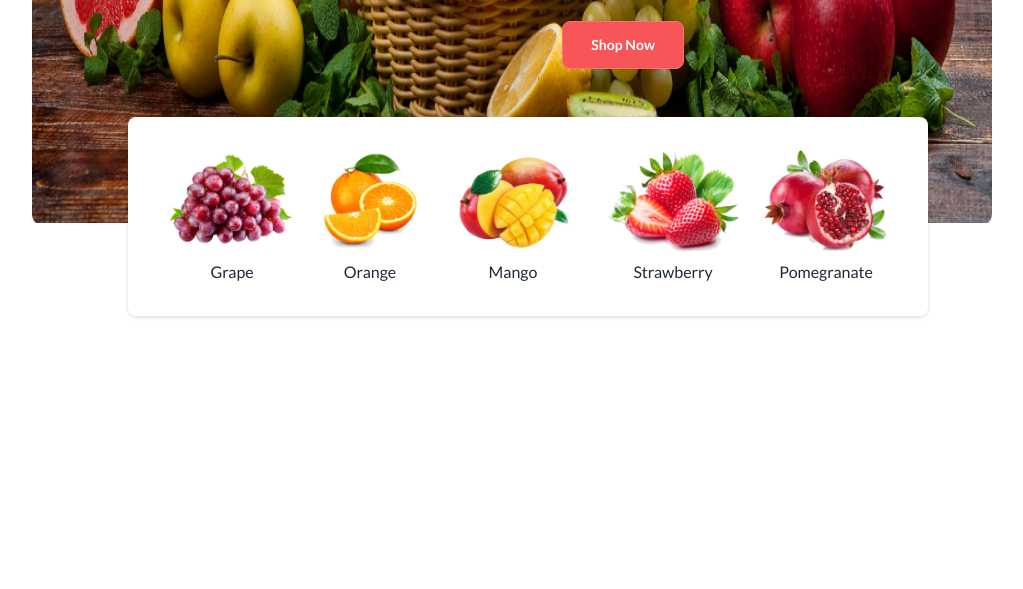
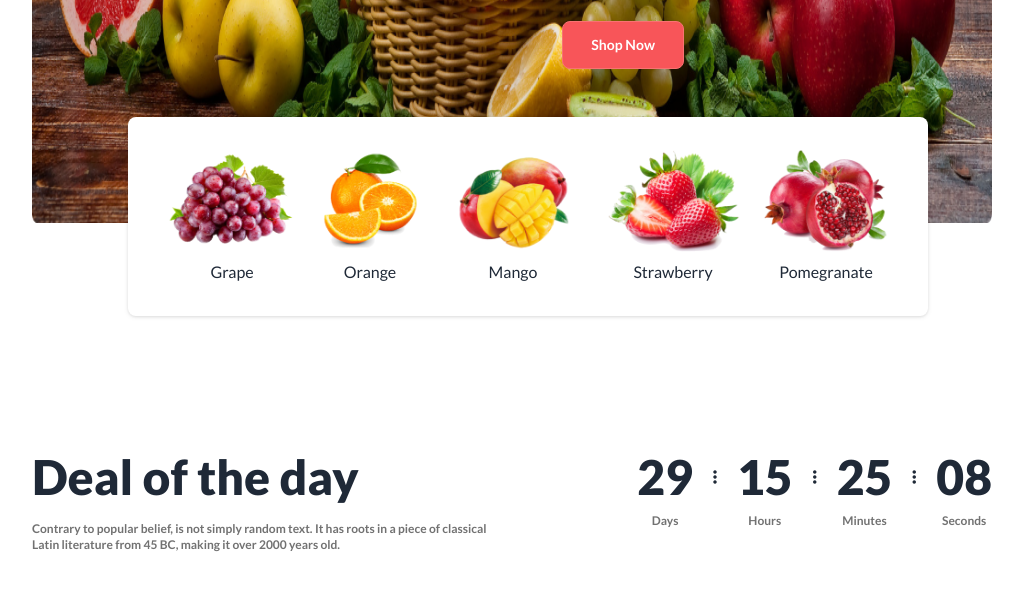
Before and after one commit to Saeedullah15/fruit-burst, a plain HTML site: page index.html in a window 1280 px wide. Shown: the part 677-1266 px from the top of the page, without its empty margins (128-1151 px from the left). Before the commit the page ends 1066 px from the top, so only its background shows below. Drawn offline with nearby package versions, Linux system fonts and the light colour scheme; grey boxes are pictures that could not be loaded.

Commit message:
deal of the day text part done

```diff
--- a/index.html
+++ b/index.html
@@ -65,7 +65,7 @@
         </nav>
 
         <!-- banner section -->
-        <section class="lg:w-9/12 w-11/12 mx-auto relative lg:mb-40">
+        <section class="lg:w-9/12 w-11/12 mx-auto relative lg:mb-56 md:mb-14 mb-5">
             <!-- carousel body -->
             <div class="carousel w-full h-52 lg:h-full md:h-full rounded-lg lg:rounded-none">
                 <div id="slide1" class="carousel-item relative w-full ">
@@ -144,7 +144,50 @@
     <main>
         <!-- deal of the day section -->
         <section>
-
+            <!-- text part -->
+            <div class="lg:w-9/12 w-11/12 mx-auto lg:flex justify-between mb-14 text-center lg:text-left">
+                <div>
+                    <h1 class="lg:text-5xl md:text-3xl font-extrabold lg:mb-5">Deal of the day</h1>
+                    <p class="text-xs text-[#12121299] font-semibold my-3">Contrary to popular belief, is
+                        not simply
+                        random
+                        text. It has
+                        roots in a piece of
+                        classical <br>
+                        Latin literature from 45 BC,
+                        making it over 2000 years old.
+                    </p>
+                </div>
+                <div class="flex md:justify-center">
+                    <div class="flex">
+                        <div>
+                            <h1 class="lg:text-5xl md:text-3xl font-extrabold lg:mb-3">29</h1>
+                            <p class="text-xs text-[#12121299] font-semibold text-center">Days</p>
+                        </div>
+                        <i class="fa-solid fa-ellipsis-vertical mx-5 mt-4"></i>
+                    </div>
+                    <div class="flex">
+                        <div>
+                            <h1 class="lg:text-5xl md:text-3xl font-extrabold lg:mb-3">15</h1>
+                            <p class="text-xs text-[#12121299] font-semibold text-center">Hours</p>
+                        </div>
+                        <i class="fa-solid fa-ellipsis-vertical mx-5 mt-4"></i>
+                    </div>
+                    <div class="flex">
+                        <div>
+                            <h1 class="lg:text-5xl md:text-3xl font-extrabold lg:mb-3">25</h1>
+                            <p class="text-xs text-[#12121299] font-semibold text-center">Minutes</p>
+                        </div>
+                        <i class="fa-solid fa-ellipsis-vertical mx-5 mt-4"></i>
+                    </div>
+                    <div class="flex">
+                        <div>
+                            <h1 class="lg:text-5xl md:text-3xl font-extrabold lg:mb-3">08</h1>
+                            <p class="text-xs text-[#12121299] font-semibold text-center">Seconds</p>
+                        </div>
+                    </div>
+                </div>
+            </div>
         </section>
     </main>
     <footer>
```
